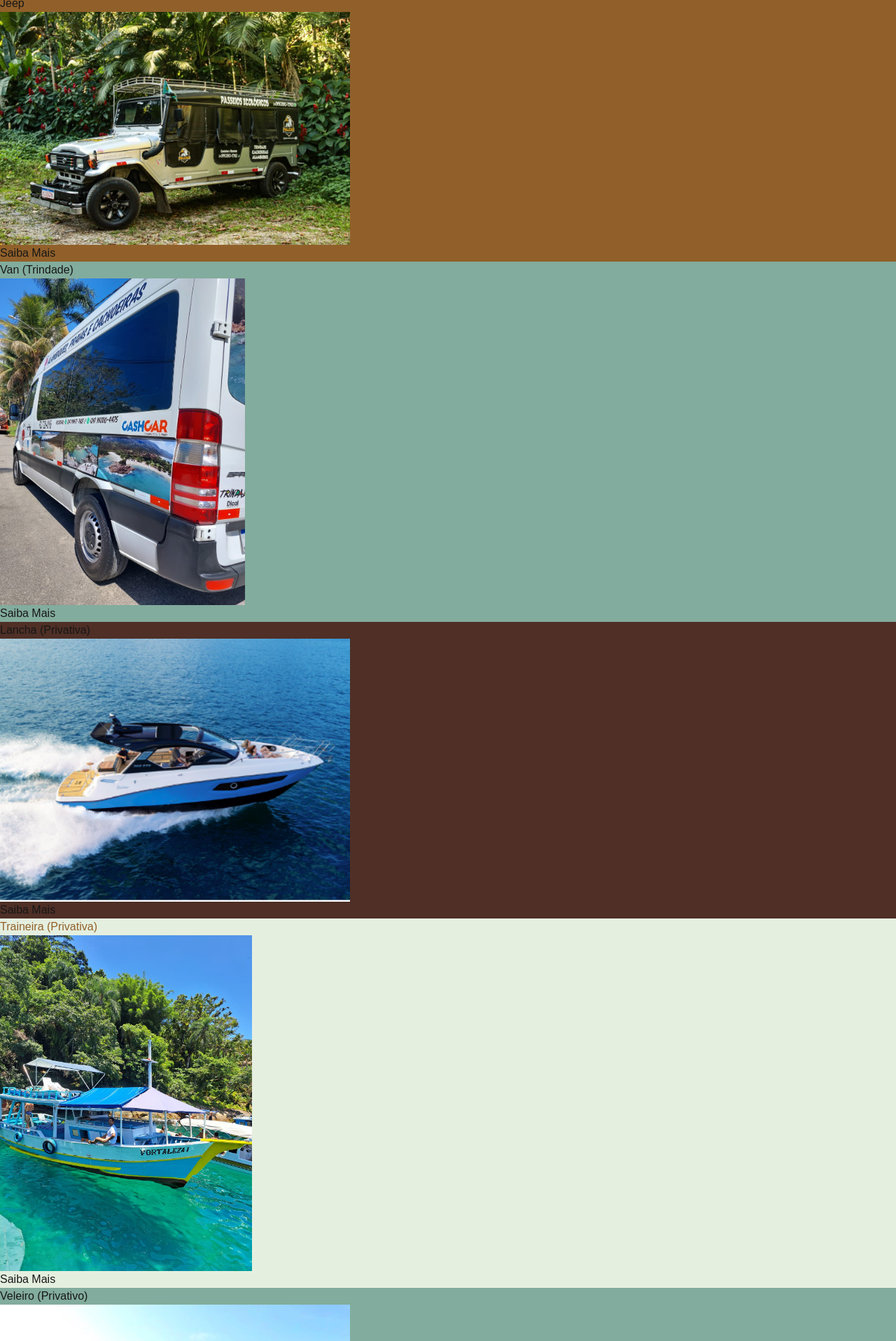
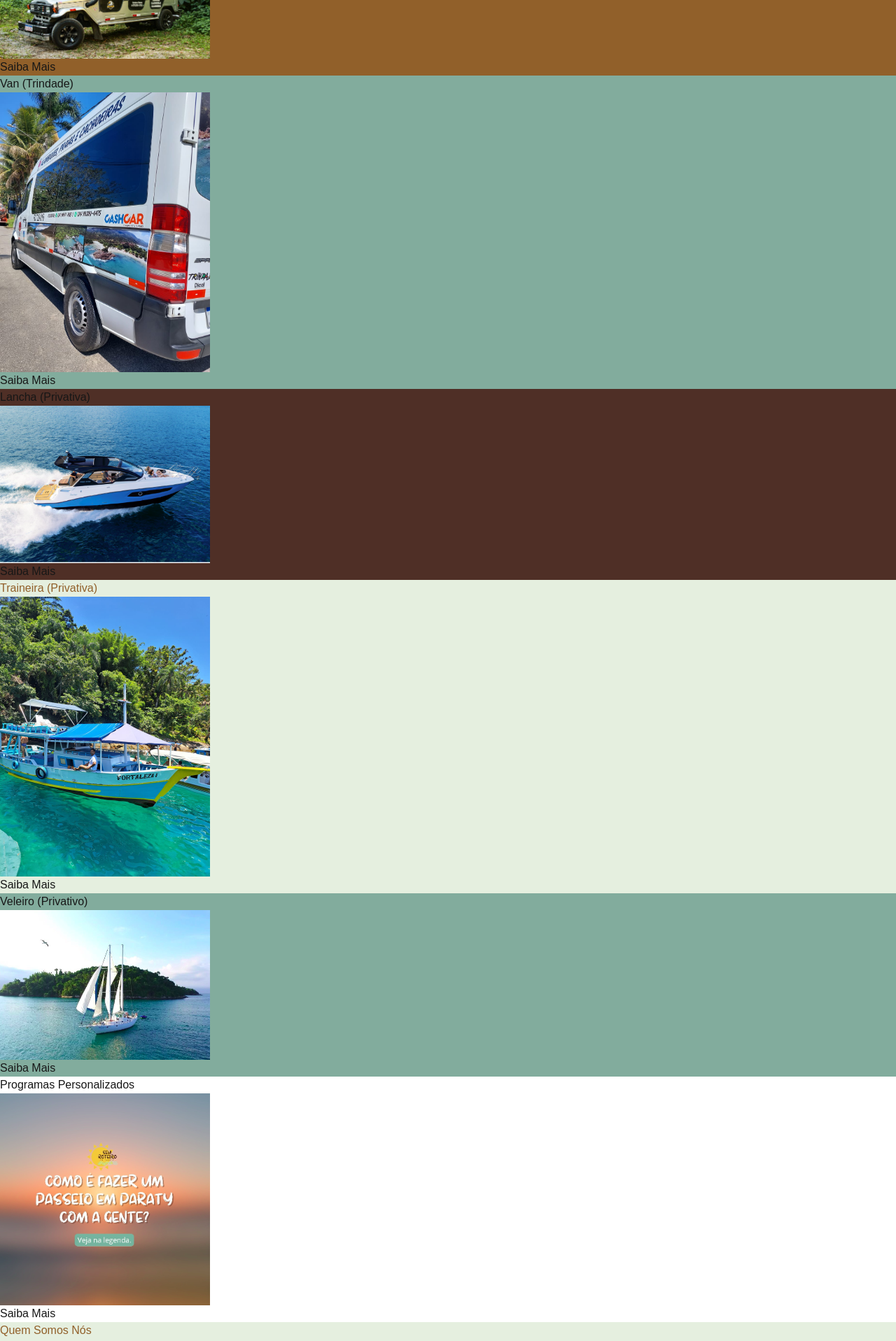
Before and after one commit to fabiosachetto/spa-roteiro-paraty, a Next.js app in the folder roteiro-paraty/: page / in a window 1280 px wide. Shown: the part 760-2677 px from the top of the page at 70% size. Built offline with nearby package versions, Linux system fonts and the light colour scheme.

Commit message:
arrumando tamanho das imagens pra ficar ok em mobile

```diff
--- a/roteiro-paraty/src/app/lancha/page.tsx
+++ b/roteiro-paraty/src/app/lancha/page.tsx
@@ -6,7 +6,7 @@ export default function Lancha() {
     <section id="lancha" className="mt-7 pt-7 text-white text-center">
       <h2 className="text-4xl mb-5 uppercase">Lancha</h2>
 
-      <div className="pb-7">
+      <div className="pb-7 px-3">
         <h3 className="text-2xl mb-5 uppercase font-bold">
           Privativa
         </h3>
@@ -15,8 +15,8 @@ export default function Lancha() {
             src="/assets/images/lancha.png"
             alt="Lancha Privativa: Roteiros e horários definidos pelo cliente."
             title="Lancha Privativa: Roteiros e horários definidos pelo cliente."
-            width={500}
-            height={333}
+            width={300}
+            height={226}
             className="mb-5 object-cover transition duration-500 hover:scale-105 rounded-lg border-4 border-white"
           />
         </div>
--- a/roteiro-paraty/src/app/page.tsx
+++ b/roteiro-paraty/src/app/page.tsx
@@ -16,8 +16,8 @@ export default function Home() {
               src="/assets/images/escuna.jpeg"
               alt="Conheça Nossos Roteiros de Escunas"
               title="Conheça Nossos Roteiros de Escunas"
-              width={500}
-              height={333}
+              width={300}
+              height={200}
               className="object-cover transition duration-500 hover:scale-105 rounded-lg border-4 border-white"
             />
           </div>
@@ -37,8 +37,8 @@ export default function Home() {
               src="/assets/images/jeep.jpeg"
               alt="Conheça Nossos Roteiros de Jeep"
               title="Conheça Nossos Roteiros de Jeep"
-              width={500}
-              height={333}
+              width={300}
+              height={200}
               className="object-cover transition duration-500 hover:scale-105 rounded-lg border-4 border-white"
             />
           </div>
@@ -57,8 +57,8 @@ export default function Home() {
               src="/assets/images/van.jpeg"
               alt="Conheça Nossos Roteiros de Van"
               title="Conheça Nossos Roteiros de Van"
-              width={350}
-              height={467}
+              width={300}
+              height={400}
               className="object-cover transition duration-500 hover:scale-105 rounded-lg border-4 border-white"
             />
           </div>
@@ -77,8 +77,8 @@ export default function Home() {
               src="/assets/images/lancha.png"
               alt="Conheça Nossos Roteiros de Lancha"
               title="Conheça Nossos Roteiros de Lancha"
-              width={500}
-              height={333}
+              width={300}
+              height={226}
               className="object-cover transition duration-500 hover:scale-105 rounded-lg border-4 border-white"
             />
           </div>
@@ -97,8 +97,8 @@ export default function Home() {
               src="/assets/images/traineira.jpeg"
               alt="Conheça Nossos Roteiros de Traineira"
               title="Conheça Nossos Roteiros de Traineira"
-              width={360}
-              height={480}
+              width={300}
+              height={400}
               className="object-cover transition duration-500 hover:scale-105 rounded-lg border-4 border-white"
             />
           </div>
@@ -117,8 +117,8 @@ export default function Home() {
               src="/assets/images/veleiro.png"
               alt="Conheça Nossos Roteiros de Veleiro"
               title="Conheça Nossos Roteiros de Veleiro"
-              width={500}
-              height={333}
+              width={300}
+              height={214}
               className="object-cover transition duration-500 hover:scale-105 rounded-lg border-4 border-white"
             />
           </div>
@@ -137,8 +137,8 @@ export default function Home() {
               src="/assets/images/personalizado.png"
               alt="Conheça Nossos Roteiros de Passeios Personalizados"
               title="Conheça Nossos Roteiros de Passeios Personalizados"
-              width={500}
-              height={333}
+              width={300}
+              height={303}
               className="object-cover transition duration-500 hover:scale-105 rounded-lg border-4 border-white"
             />
           </div>
--- a/roteiro-paraty/src/app/personalizado/page.tsx
+++ b/roteiro-paraty/src/app/personalizado/page.tsx
@@ -11,8 +11,8 @@ export default function Personalizado() {
           src="/assets/images/personalizado.png"
           alt="Conheça Nossos Roteiros de Passeios Personalizados"
           title="Conheça Nossos Roteiros de Passeios Personalizados"
-          width={500}
-          height={333}
+          width={300}
+          height={303}
           className="mb-5 object-cover transition duration-500 hover:scale-105 rounded-lg border-4 border-white"
         />
       </div>
--- a/roteiro-paraty/src/app/traineira/page.tsx
+++ b/roteiro-paraty/src/app/traineira/page.tsx
@@ -6,7 +6,7 @@ export default function Traineira() {
     <section id="traineira" className="mt-7 pt-7 text-white text-center">
       <h2 className="text-4xl mb-5 uppercase">Traineira</h2>
 
-      <div className="pb-7">
+      <div className="pb-7 px-3">
         <h3 className="text-2xl mb-5 uppercase font-bold">
           Privativa
         </h3>
@@ -15,8 +15,8 @@ export default function Traineira() {
             src="/assets/images/traineira-descricao.jpeg"
             alt="Traineira Privativa: Roteiros e horários definidos pelo cliente."
             title="Traineira Privativa: Roteiros e horários definidos pelo cliente."
-            width={350}
-            height={467}
+            width={300}
+            height={400}
             className="mb-5 object-cover transition duration-500 hover:scale-105 rounded-lg border-4 border-white"
           />
         </div>
--- a/roteiro-paraty/src/app/van/page.tsx
+++ b/roteiro-paraty/src/app/van/page.tsx
@@ -8,7 +8,7 @@ export default function Van() {
     <section id="van" className="mt-7 pt-7 text-white text-center">
       <h2 className="text-4xl mb-5 uppercase">Van</h2>
 
-      <div className="pb-7">
+      <div className="pb-7 px-3">
         <h3 className="text-2xl mb-5 uppercase font-bold">
           Trindade
         </h3>
@@ -17,8 +17,8 @@ export default function Van() {
             src="/assets/images/van-trindade.jpeg"
             alt="Trindade: Praia do Cepilho, Praia dos Ranchos, Praia do Meio, Praia do Cachadaço e Piscinas Naturais."
             title="Trindade: Praia do Cepilho, Praia dos Ranchos, Praia do Meio, Praia do Cachadaço e Piscinas Naturais."
-            width={350}
-            height={467}
+            width={300}
+            height={400}
             className="mb-5 object-cover transition duration-500 hover:scale-105 rounded-lg border-4 border-white"
           />
         </div>
--- a/roteiro-paraty/src/app/veleiro/page.tsx
+++ b/roteiro-paraty/src/app/veleiro/page.tsx
@@ -15,8 +15,8 @@ export default function Veleiro() {
             src="/assets/images/veleiro.png"
             alt="Conheça Nossos Roteiros de Veleiro"
             title="Conheça Nossos Roteiros de Veleiro"
-            width={500}
-            height={333}
+            width={300}
+            height={214}
             className="mb-5 object-cover transition duration-500 hover:scale-105 rounded-lg border-4 border-white"
           />
         </div>
```
Also changed, not shown: roteiro-paraty/src/app/escuna/page.tsx (+8 -8 lines), roteiro-paraty/src/app/jeep/page.tsx (+7 -17 lines).
